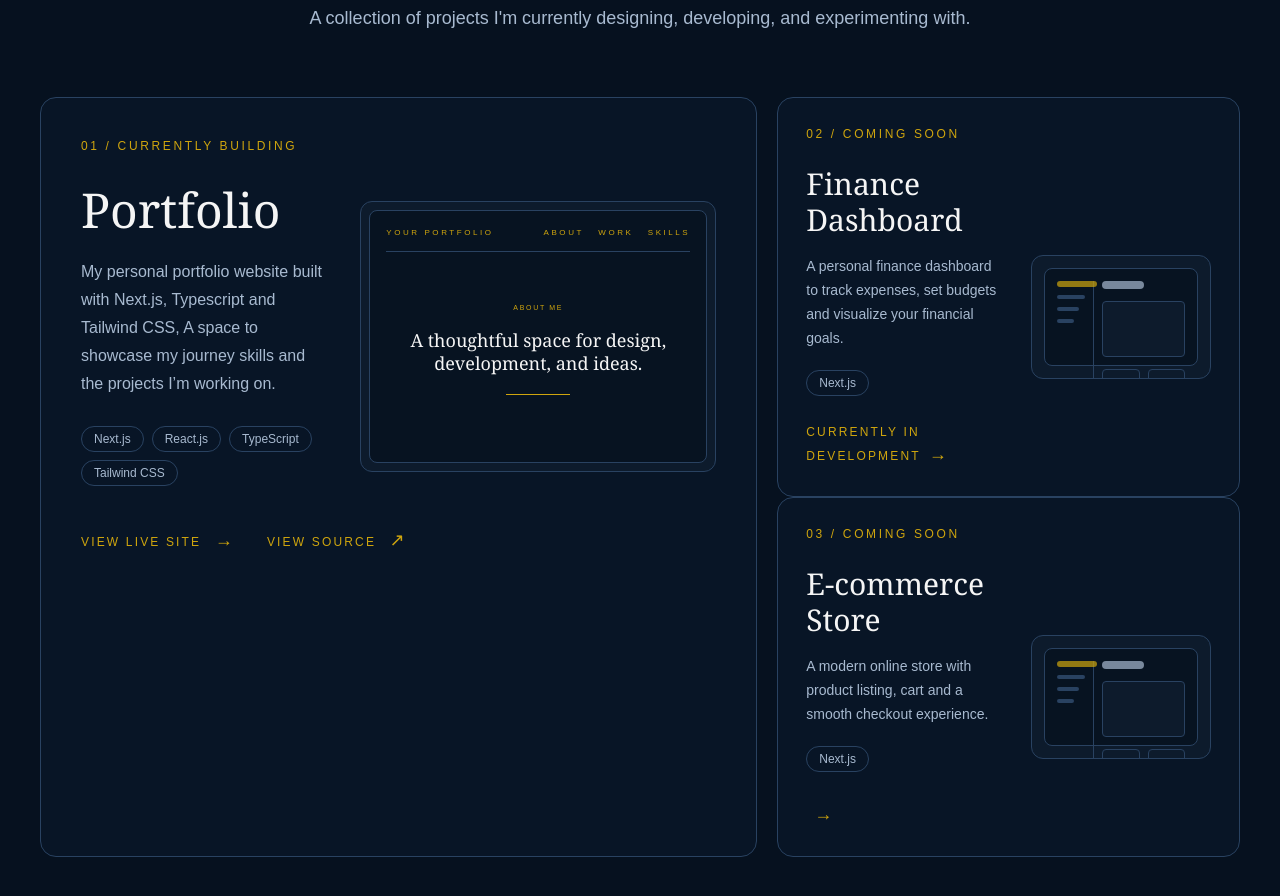
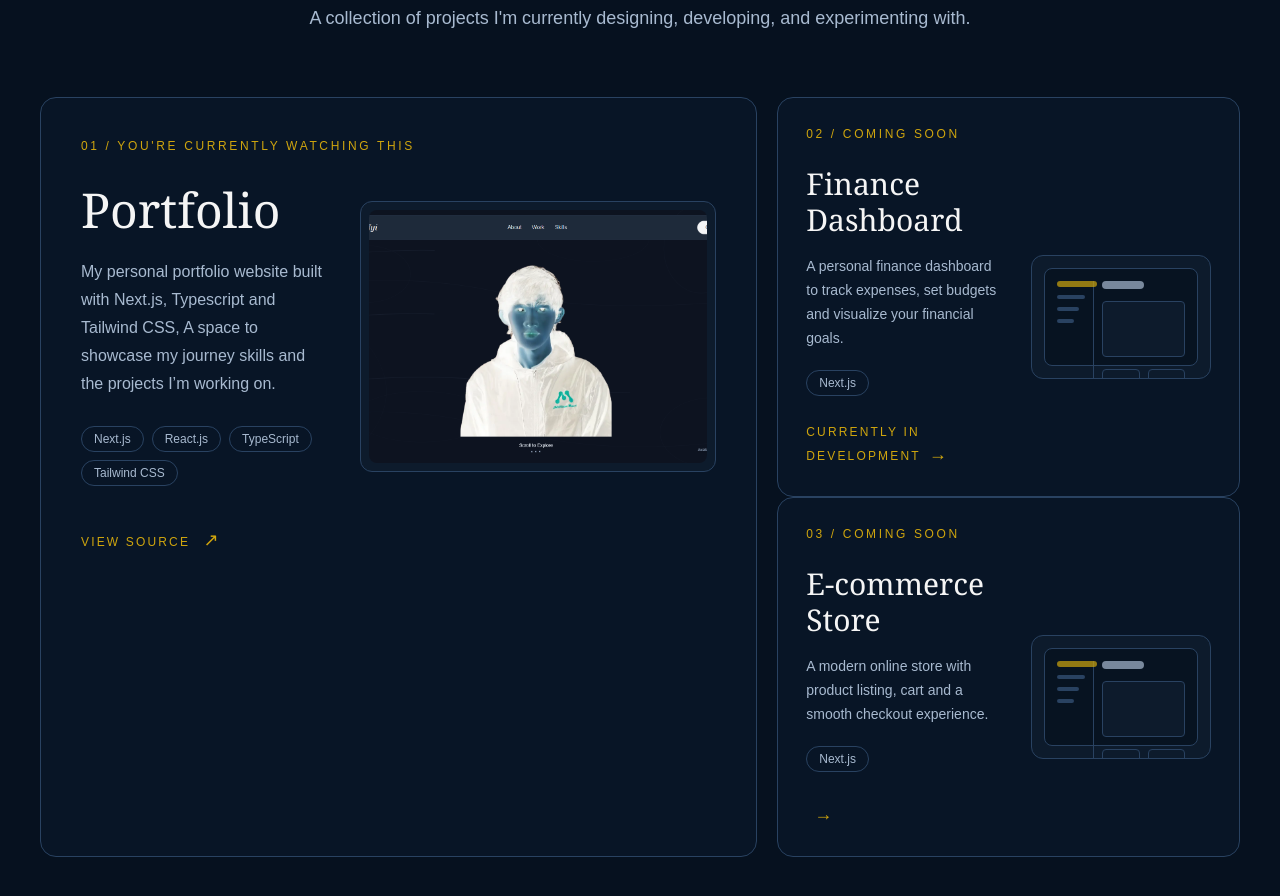
Before and after one commit to ResStorvin/personal-portfolio, a Next.js app: page / in a window 1280 px wide. Shown: the part 2820-3716 px from the top of the page. Built offline with nearby package versions, Linux system fonts and the light colour scheme.

Commit message:
Done for now have a room to improve

```diff
--- a/app/layout.tsx
+++ b/app/layout.tsx
@@ -4,7 +4,7 @@ import "./globals.css";
 import Navbar from "@/components/navbar";
 
 export const metadata: Metadata = {
-  title: "My Portfolio",
+  title: "Zwezaynyi Full Stack Developer",
   description: "Welcome to my portfolio",
 };
 
--- a/components/work.tsx
+++ b/components/work.tsx
@@ -1,7 +1,9 @@
+import Image from "next/image";
+
 const projects = [
   {
     number: "01",
-    status: "Currently building",
+    status: "You're Currently Watching this",
     title: "Portfolio",
     description:
       "My personal portfolio website built with Next.js, Typescript and Tailwind CSS, A space to showcase my journey skills and the projects I’m working on.",
@@ -88,7 +90,7 @@ export function WorkSection() {
                   <ProjectTags tags={featured.tags} />
                 </div>
               </div>
-              <div className="overflow-hidden rounded-xl border border-[#294261] bg-[#0D1B2C] p-2">
+              {/* <div className="overflow-hidden rounded-xl border border-[#294261] bg-[#0D1B2C] p-2">
                 <div className="flex aspect-4/3 flex-col rounded-lg border border-[#294261] bg-[#071321] p-4">
                   <div className="flex items-center justify-between border-b border-[#294261] pb-3 font-mono text-[8px] uppercase tracking-[0.16rem] text-[#CFA50E]">
                     <span>Your Portfolio</span>
@@ -104,12 +106,20 @@ export function WorkSection() {
                     <span className="mt-5 h-px w-16 bg-[#CFA50E]" />
                   </div>
                 </div>
+              </div> */}
+              <div className="overflow-hidden rounded-xl border border-[#294261] bg-[#0D1B2C] p-2">
+                <div className="relative aspect-4/3 overflow-hidden rounded-lg">
+                  <Image
+                    src="/herosection.png"
+                    alt="My portfolio hero photo"
+                    fill
+                    className="object-cover"
+                    priority
+                  />
+                </div>
               </div>
             </div>
             <div className="mt-10 flex flex-wrap gap-8 font-mono text-xs uppercase tracking-[0.18em] text-[#CFA50E]">
-              <span>
-                View live site <span className="ml-2 text-lg">→</span>
-              </span>
               <a
                 href="https://github.com/ResStorvin/personal-portfolio"
                 target="_blank"
```
Also changed, not shown: public/herosection.png (added).
